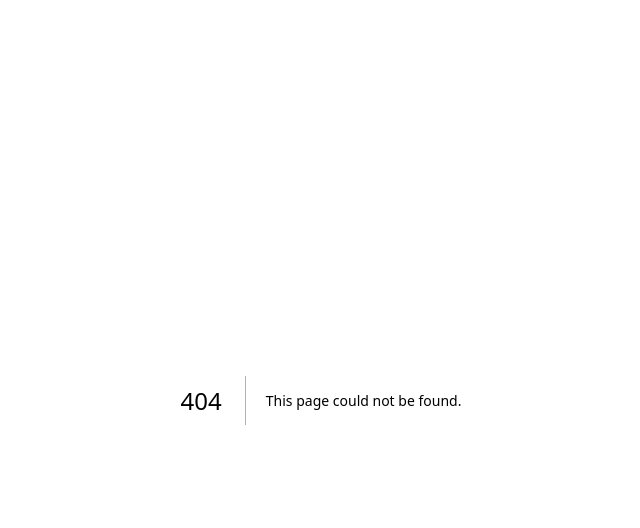
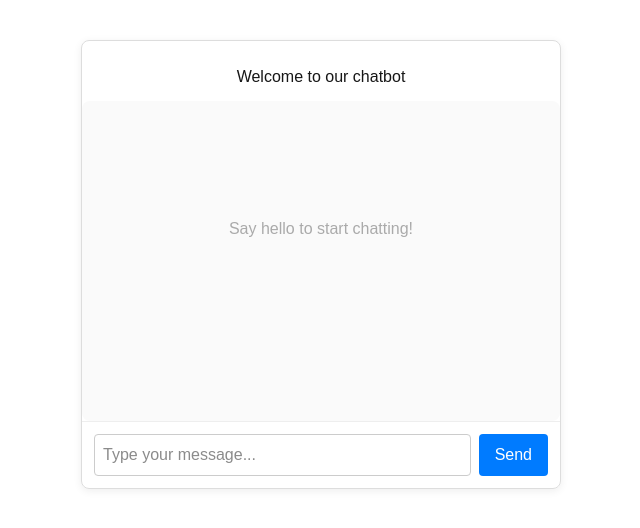
Before and after one commit to wenlianghuang/matt-ai-assistant, a Next.js app: page /chatbot in a window 1280 px wide. Before the commit this address had no page. Shown: the top 528 px of the page, without its empty margins (319-959 px from the left). Built offline with nearby package versions, Linux system fonts and the light colour scheme.

Commit message:
modified file

```diff
--- /dev/null
+++ b/app/chatbot/page.tsx
@@ -0,0 +1,65 @@
+import React, { useState } from "react";
+
+export default function ChatbotPage() {
+    const [messages, setMessages] = useState<{ sender: string; text: string }[]>([]);
+    const [input, setInput] = useState("");
+
+    const handleSend = () => {
+        if (input.trim() === "") return;
+        setMessages([...messages, { sender: "You", text: input }]);
+        setInput("");
+        // 這裡可以加入機器人回覆的邏輯
+    };
+
+    return (
+        <div style={{ maxWidth: 480, margin: "40px auto", border: "1px solid #ddd", borderRadius: 8, boxShadow: "0 2px 8px #eee" }}>
+            <h2 style={{ textAlign: "center", padding: "24px 0 12px 0", margin: 0 }}>Welcome to our chatbot</h2>
+            <div style={{ height: 320, overflowY: "auto", padding: 16, background: "#fafafa", borderRadius: 8 }}>
+                {messages.length === 0 && (
+                    <div style={{ color: "#aaa", textAlign: "center", marginTop: 100 }}>Say hello to start chatting!</div>
+                )}
+                {messages.map((msg, idx) => (
+                    <div key={idx} style={{ margin: "8px 0", textAlign: msg.sender === "You" ? "right" : "left" }}>
+                        <span
+                            style={{
+                                display: "inline-block",
+                                background: msg.sender === "You" ? "#d1e7dd" : "#e2e3e5",
+                                color: "#333",
+                                borderRadius: 16,
+                                padding: "8px 16px",
+                                maxWidth: "70%",
+                                wordBreak: "break-word",
+                            }}
+                        >
+                            <strong>{msg.sender}:</strong> {msg.text}
+                        </span>
+                    </div>
+                ))}
+            </div>
+            <div style={{ display: "flex", borderTop: "1px solid #eee", padding: 12 }}>
+                <input
+                    type="text"
+                    value={input}
+                    onChange={e => setInput(e.target.value)}
+                    onKeyDown={e => e.key === "Enter" && handleSend()}
+                    placeholder="Type your message..."
+                    style={{ flex: 1, padding: 8, borderRadius: 4, border: "1px solid #ccc" }}
+                />
+                <button
+                    onClick={handleSend}
+                    style={{
+                        marginLeft: 8,
+                        padding: "8px 16px",
+                        borderRadius: 4,
+                        border: "none",
+                        background: "#007bff",
+                        color: "#fff",
+                        cursor: "pointer",
+                    }}
+                >
+                    Send
+                </button>
+            </div>
+        </div>
+    );
+}
--- a/app/login/page.tsx
+++ b/app/login/page.tsx
@@ -1,12 +1,13 @@
 'use client';
 import React, { useState } from "react";
 import axios from "axios";
-
+import { useRouter } from "next/navigation";
+import { useEffect } from "react";
 export default function Login() {
   const [account, setAccount] = useState("");
   const [password, setPassword] = useState("");
   const [result, setResult] = useState<null | "success" | "fail">(null);
-
+  const router = useRouter();
   const handleSubmit = async (e: React.FormEvent) => {
     e.preventDefault();
     try {
@@ -23,6 +24,13 @@ export default function Login() {
     }
   };
 
+  // 新增 useEffect 來導向
+  useEffect(() => {
+    if (result === "success") {
+      // 登入成功後導向到聊天頁面
+      router.push("/chatbot");
+    }
+  }, [result, router]);
   return (
     <div className="grid grid-rows-[20px_1fr_20px] items-center justify-items-center min-h-screen p-8 pb-20 gap-16 sm:p-20 font-[family-name:var(--font-geist-sans)]">
       <main className="flex flex-col gap-[32px] row-start-2 items-center sm:items-start">
```
